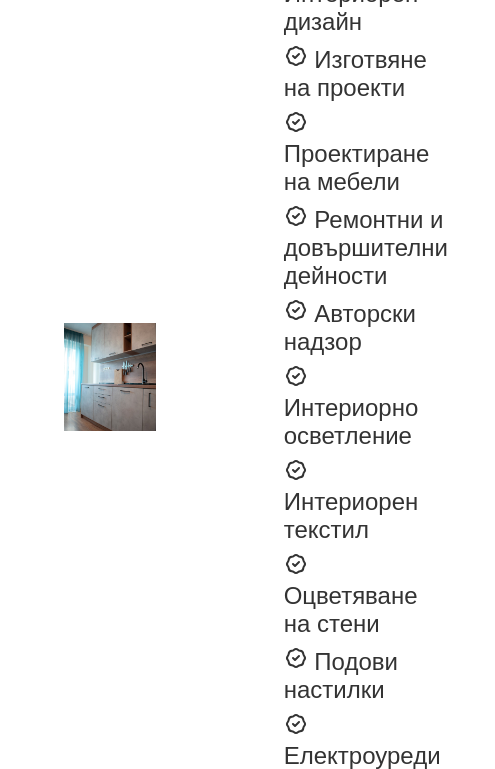
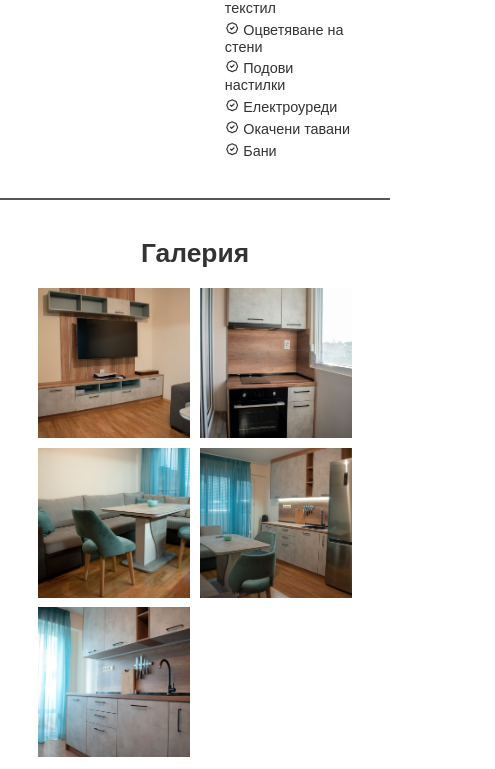
Before and after one commit to stsp93/Nikolai-Nikolov-Interior-Design, a plain HTML site: page index.html in a window 390 px wide. Shown: the part 792-1561 px from the top of the page, 495 px wide, since content can reach past the window. Drawn offline with Linux system fonts and the light colour scheme.

Commit message:
Add files via upload

```diff
--- a/index.html
+++ b/index.html
@@ -6,6 +6,7 @@
     <meta name="viewport" content="width=device-width, initial-scale=1.0" />
     <title>Nikolai Nikolov Design</title>
     <link rel="stylesheet" href="style.css" />
+    <link rel="stylesheet" href="mobile.css">
   </head>
   <body>
     <header class="section-header">
--- /dev/null
+++ b/mobile.css
@@ -0,0 +1,21 @@
+@media (max-width: 57em) {
+    html{
+        font-size: 50%;
+    }
+
+    .gallery-box{
+        grid-template-columns: repeat(3, 1fr);
+    }
+
+}
+
+@media (max-width: 44em) {
+    html{
+        font-size: 37.5%;
+    }
+
+    .gallery-box{
+        grid-template-columns: repeat(2, 1fr);
+    }
+
+}
--- a/style.css
+++ b/style.css
@@ -33,13 +33,16 @@ body{
 /* ********************* */
 /* HEADER SECTION */
 /* ********************* */
+.section-header{
+    padding: 3.2rem 6.4rem 2.4rem 6.4rem;
+
+}
 
 .header{
     display: flex;
     justify-content: space-between;
     align-items: center;
 
-    padding: 3.2rem 0 2.4rem 0;
 }
 
 .logo-title{
```
